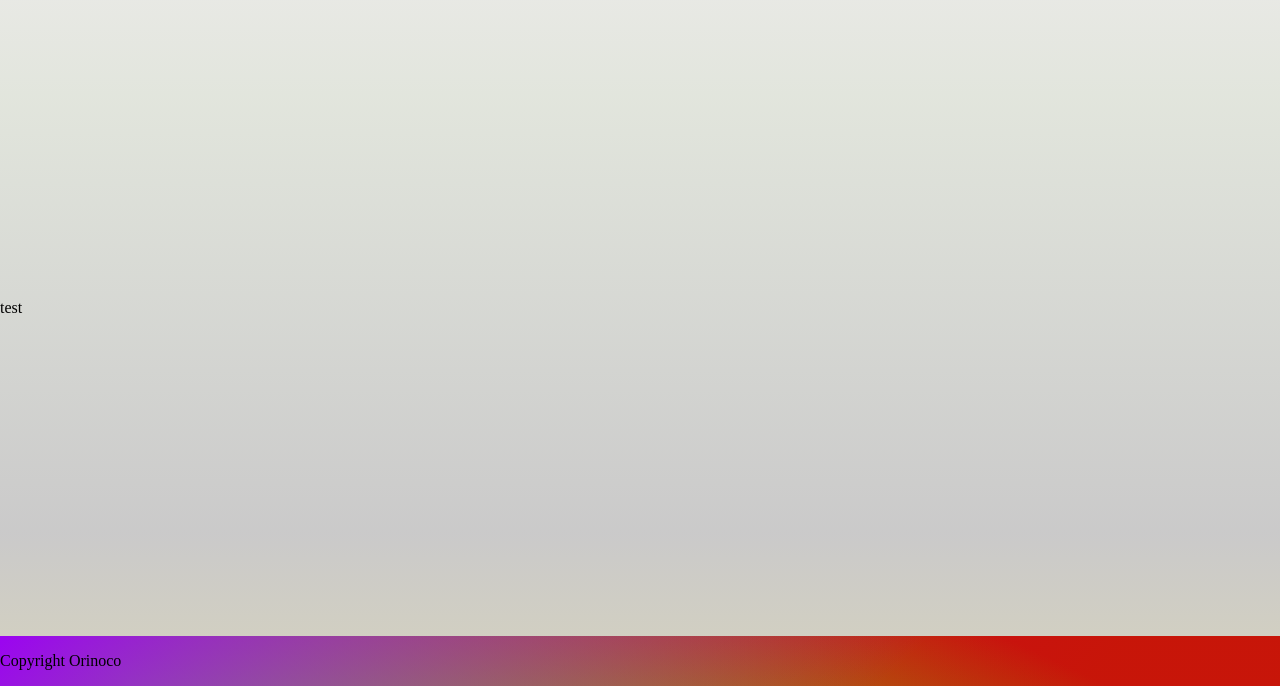
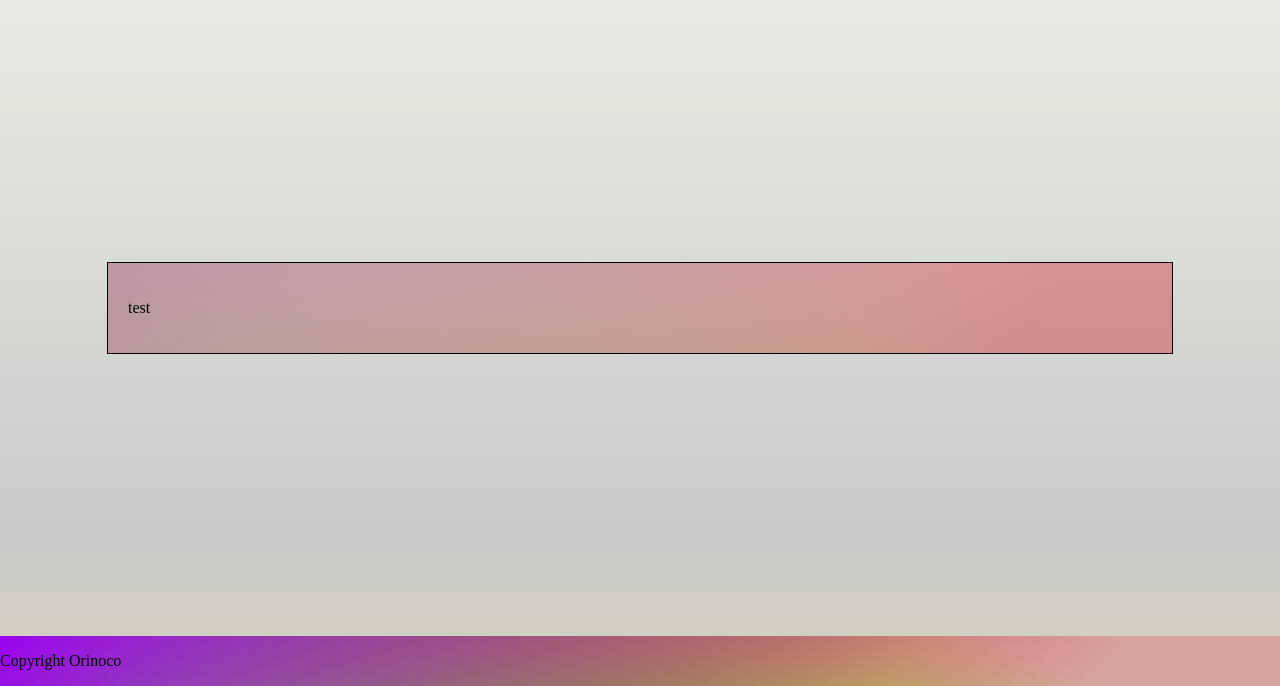
Before and after one commit to FayceZS/Orinoco-Projet-5, a website: page confirmation.html in a window 1280 px wide. Shown: the part 114-800 px from the top of the page. Drawn offline with Linux system fonts and the light colour scheme.

Commit message:
Update style.css

```diff
--- a/style.css
+++ b/style.css
@@ -376,6 +376,21 @@ h2 {
 
 
 
+                                           /*CSS CONCERNANT LA CONIFRMATION DE COMMANDE*/
+
+#confirmationMessage{
+    border : 1px solid black;
+    width : 80%;
+    height : auto;
+    margin : 0 auto 0 auto;
+    background:
+            linear-gradient(135deg, hsla(278.31, 96.78%, 47.300%, 0.2) 0%, hsla(278.31, 96.78%, 47.99%, 0) 70%),
+            linear-gradient(25deg, hsla(90.61, 98.12%, 47.30%, 0.2) 10%, hsla(90.61, 98.12%, 47.83%, 0) 80%),
+            linear-gradient(315deg, hsla(3.89, 91.41%, 40.30%, 0.2) 15%, hsla(3.89, 91.41%, 40.84%, 0) 80%),
+            linear-gradient(245deg, hsla(349.18, 95.27%, 41.36%, 0.2) 100%, hsla(349.18, 95.27%, 41.36%, 0) 70%);
+    padding : 20px;
+}
+
 
 
 footer {                                  /* CSS CONCERNANT LE FOOTER */
@@ -384,7 +399,7 @@ footer {                                  /* CSS CONCERNANT LE FOOTER */
             background:
             linear-gradient(135deg, hsla(278.31, 96.78%, 47.99%, 1) 0%, hsla(278.31, 96.78%, 47.99%, 0) 70%),
             linear-gradient(25deg, hsla(90.61, 98.12%, 47.83%, 1) 10%, hsla(90.61, 98.12%, 47.83%, 0) 80%),
-            linear-gradient(315deg, hsla(3.89, 91.41%, 40.84%, 1) 15%, hsla(3.89, 91.41%, 40.84%, 0) 80%),
+            linear-gradient(315deg, rgb(214, 162, 158) 15%, hsla(3.89, 91.41%, 40.84%, 0) 80%),
             linear-gradient(245deg, hsla(349.18, 95.27%, 41.36%, 1) 100%, hsla(349.18, 95.27%, 41.36%, 0) 70%);
 }
 
```
